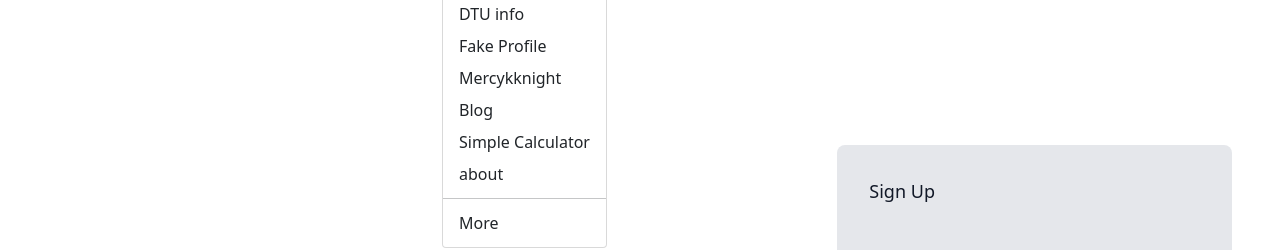
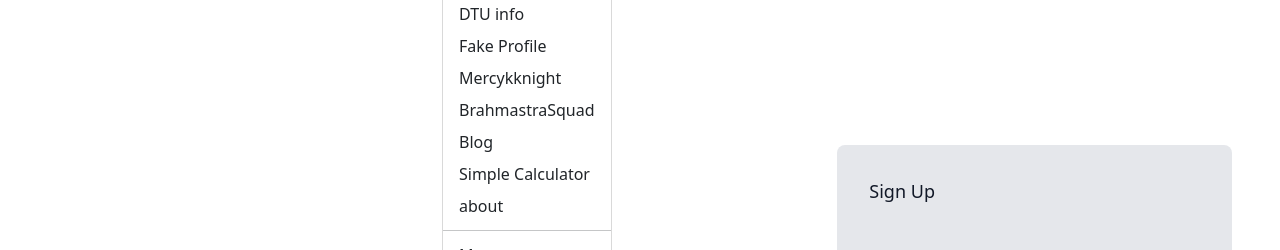
Before and after one commit to PRATHAMU200/home, a plain HTML site: page index.html in a window 1280 px wide. Both pictures are taken after a click on the button "Projects". Shown: the part 111-361 px from the top of the page. Drawn offline with nearby package versions, Linux system fonts and the light colour scheme.

Commit message:
Update index.html

```diff
--- a/index.html
+++ b/index.html
@@ -30,6 +30,7 @@
             <li><a class="dropdown-item" href="/dtuinfo">DTU info</a></li>
             <li><a class="dropdown-item" href="/fakeprofile">Fake Profile</a></li>
                   <li><a class="dropdown-item" href="https://mercykknight.github.io">Mercykknight</a></li>
+                  <li><a class="dropdown-item" href="https://brahmastrasquad.github.io/">BrahmastraSquad</a></li>
                   <li><a class="dropdown-item" href="/prathamupadhyay">Blog</a></li>
                   <li><a class="dropdown-item" href="/Simple-Calculator">Simple Calculator</a></li>
                   <li><a class="dropdown-item" href="/about">about</a></li>
```
